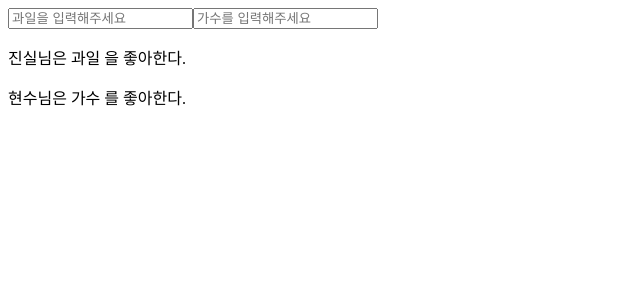
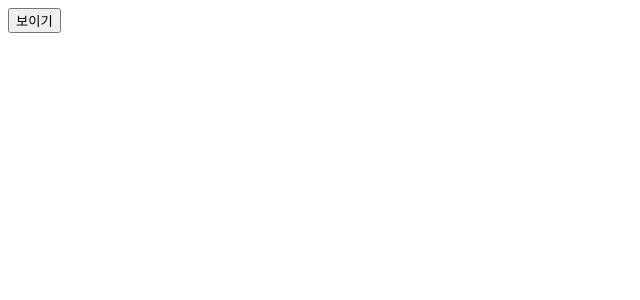
Before and after one commit to wjdgml3834/react-technique, a React (Create React App) app: page / in a window 1280 px wide. Shown: the top 300 px of the page, without its empty margins (0-640 px from the left). Built offline with nearby package versions, Linux system fonts and the light colour scheme.

Commit message:
✨  8.2.3 예제 보이기/숨기기 버튼

```diff
--- a/src/App.js
+++ b/src/App.js
@@ -1,9 +1,10 @@
 import Counter from "./Counter";
 import Info from "./Info";
 import InfoUE from "./InfoUE";
+import InfoVisible from "./InfoVisible";
 
 function App() {
-  return <InfoUE />;
+  return <InfoVisible />;
 }
 
 export default App;
--- /dev/null
+++ b/src/InfoVisible.js
@@ -0,0 +1,17 @@
+import { useState, useEffect } from "react";
+import InfoUE from "./InfoUE";
+
+const InfoVisible = () => {
+  const [visible, setVisible] = useState(false);
+
+  return (
+    <div>
+      <button onClick={() => setVisible(!visible)}>
+        {visible ? "숨기기" : "보이기"}
+      </button>
+      {visible && <InfoUE />}
+    </div>
+  );
+};
+
+export default InfoVisible;
```
